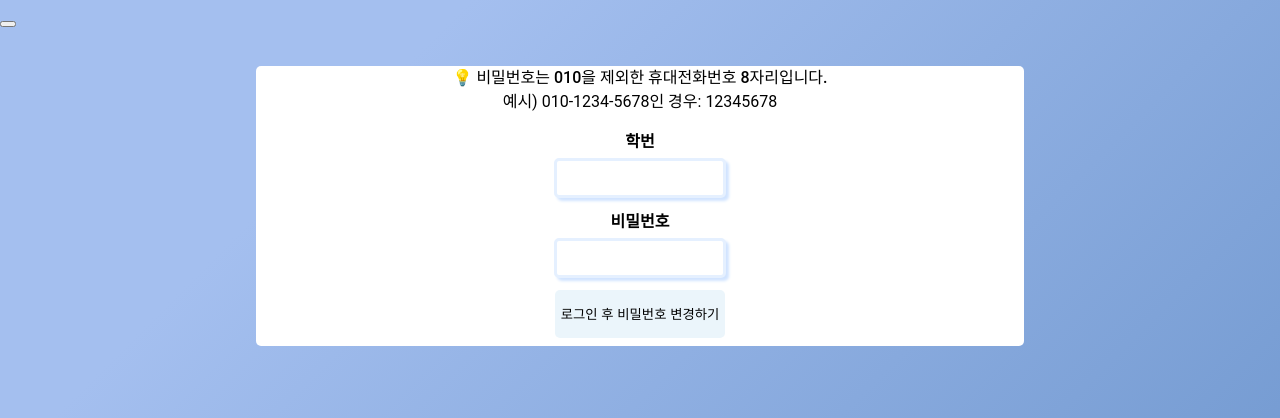
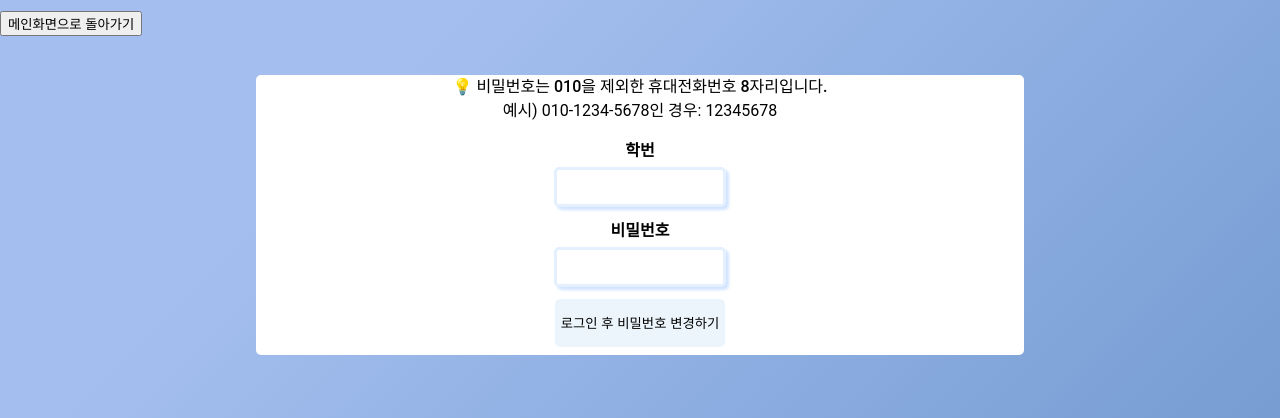
Before and after one commit to TEAM-MAT/lockerweb, a Django app: template ssulocker/templates/locker/pwchange_login.html in a window 1280 px wide. Shown: the part 80-498 px from the top of the page. Run offline with Django 3.2, Linux system fonts and the light colour scheme; the template is opened without the code that fills it: values that come from a table or form of the project are taken from there, others are empty; some web fonts are replaced.

Commit message:
돌아가기 버튼

```diff
--- a/ssulocker/templates/locker/pwchange.html
+++ b/ssulocker/templates/locker/pwchange.html
@@ -22,6 +22,7 @@
   <header>
     <h1>IT대학 사물함 예약 웹사이트 3.0</h1>
   </header>
+  <button type="button" style="cursor: pointer;" onclick="location.href='{%url 'locker:login' %}'">메인화면으로 돌아가기</button>
   <div id="loginDiv">
     <form action="{% url 'locker:pwchange' %}" method="post" id="loginForm">
       {% csrf_token %}
--- a/ssulocker/templates/locker/pwchange_login.html
+++ b/ssulocker/templates/locker/pwchange_login.html
@@ -22,7 +22,7 @@
         <h1>IT대학 사물함 예약 웹사이트 3.0</h1>
     </header>
     <main>
-        <button type="button" style="cursor: pointer;" onclick="location.href='{%url 'locker:login' %}'"></button>
+        <button type="button" style="cursor: pointer;" onclick="location.href='{%url 'locker:login' %}'">메인화면으로 돌아가기</button>
         <div id="loginDiv">
             <span id="passwdRule">💡 비밀번호는 010을 제외한 휴대전화번호 8자리입니다.</span>
             <span id="passwdExample">예시) 010-1234-5678인 경우: 12345678</span>
```
